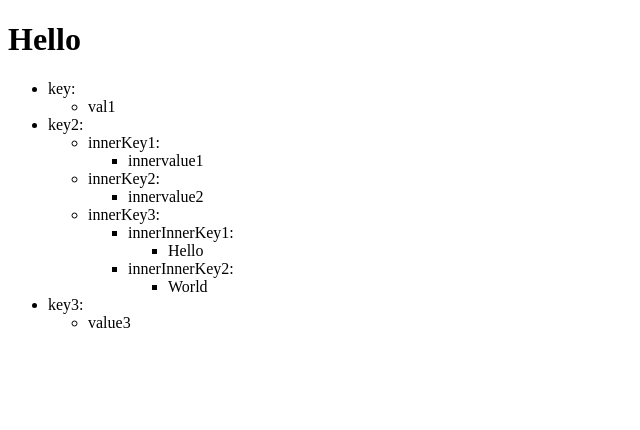
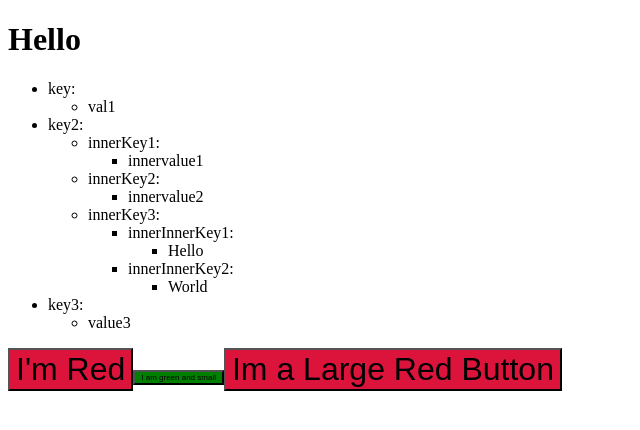
Before and after one commit to MihirVir/react-design-patterns, a React (Vite) app: page / in a window 1280 px wide. Shown: the top 430 px of the page, without its empty margins (0-640 px from the left). Built offline with nearby package versions, Linux system fonts and the light colour scheme.

Commit message:
Composition and Partiall Component

```diff
--- a/src/RecursiveApp.jsx
+++ b/src/RecursiveApp.jsx
@@ -1,4 +1,6 @@
 import { RecursiveComponent } from "./components/RecursiveComponents/recursive.jsx"
+import { RedButton, GreenSmallButton } from "./components/compositions/compositions.jsx";
+import { LargeRedButton } from "./components/compositions/partial.jsx";
 
 const nestedObject = {
   key: "val1",
@@ -20,6 +22,9 @@ export const RecursiveApp = () =>  {
       <ul>
         <RecursiveComponent data = {nestedObject} />
       </ul>
+      <RedButton text = "I'm Red" />
+      <GreenSmallButton text = "I am green and small" />
+      <LargeRedButton text = "Im a Large Red Button"/>
     </>
   )
 };
--- a/src/components/RecursiveComponents/recursive.jsx
+++ b/src/components/RecursiveComponents/recursive.jsx
@@ -2,7 +2,6 @@
 const isObject = (data) => typeof data === "object" && data !== null;
 
 export const RecursiveComponent = ({data}) => {
-  console.log("recursion is active")
 
   if (!isObject(data)) {
     return (
@@ -13,7 +12,6 @@ export const RecursiveComponent = ({data}) => {
   }
   // will return an array that contains key val pairs of data obj
   const pairs = Object.entries(data);
-
 
   return (
     <>
--- /dev/null
+++ b/src/components/compositions/compositions.jsx
@@ -0,0 +1,42 @@
+/*
+ * Composition Components basically is somehow
+ * the inhertiance pattern in programming world
+ *
+ * But it's slightly different.
+ *
+*/
+
+
+export const Button = ({ size, color, text, ...props }) => {
+  return (
+    <>
+      <button style = {{
+        fontSize: size === 'small' ? '8px' : '32px',
+        backgroundColor: color
+      }}>
+        {text}
+      </button>
+    </>
+  );
+};
+
+export const RedButton = props => {
+  return (
+    <>
+      <Button {...props} color = {"crimson"} />
+    </>
+  );
+};
+
+export const GreenSmallButton = props => {
+  return (
+    <>
+      <Button {...props} color = {"green"} size = {"small"} />
+    </>
+  );
+};
+
+/*
+  Partial Components are a part of the Component
+  rather than the entire component
+ */
--- /dev/null
+++ b/src/components/compositions/partial.jsx
@@ -0,0 +1,31 @@
+/*
+  Partial Components are a part of the Component
+  rather than the entire component
+ */
+
+// It receives a component and then it passses some partial props
+// along with the original props
+export const partialComponent = (Component, partialProps) => {
+  return props => {
+    return <Component {...partialProps} {...props} />
+  };
+};
+
+export const Button = ({ size, color, text, ...props }) => {
+  return (
+    <>
+      <button style = {{
+        fontSize: size === 'small' ? '8px' : '32px',
+        backgroundColor: color
+      }}>
+        {text}
+      </button>
+    </>
+  );
+};
+
+export const RedButton = partialComponent(Button, { color: 'crimson' });
+
+export const SmallRedButton = partialComponent(Button, { color: "crimson", size: "small" });
+
+export const LargeRedButton = partialComponent(RedButton, { size: "large" });
```
